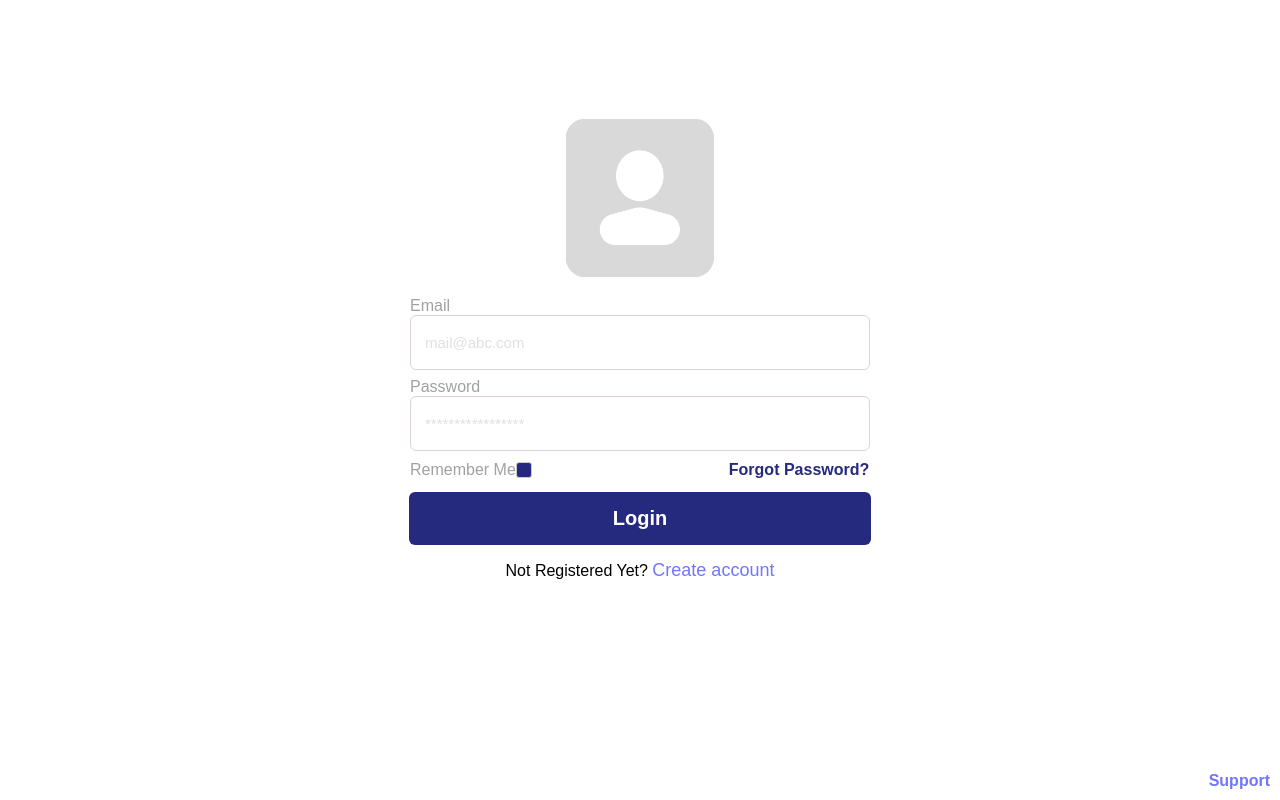
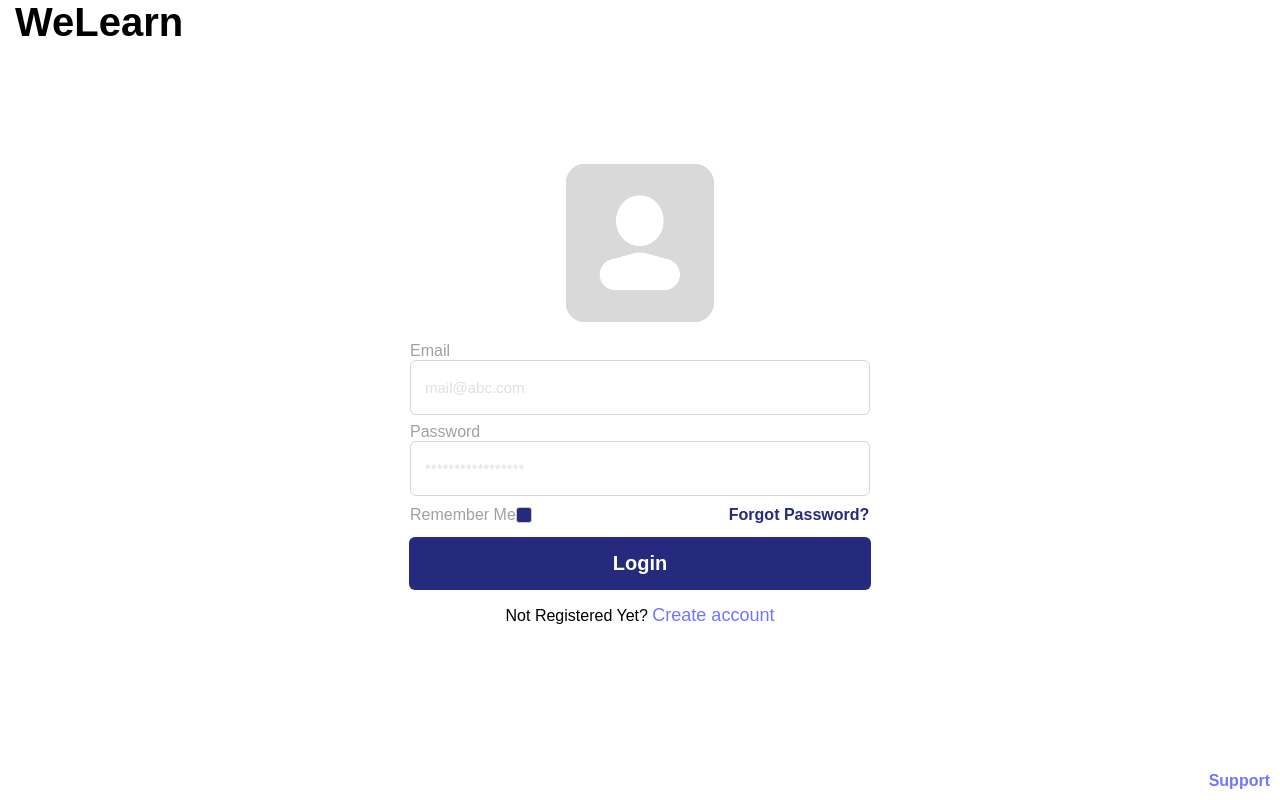
Before and after one commit to GachiKesha/WeLearn, a React (Create React App) app in the folder Frontend_WeLearn/: page / in a window 1280 px wide. Built offline with nearby package versions, Linux system fonts and the light colour scheme.

Commit message:
Update LoginPage.js

```diff
--- a/Frontend_WeLearn/src/components/pages/LoginPage.js
+++ b/Frontend_WeLearn/src/components/pages/LoginPage.js
@@ -43,8 +43,13 @@ function LoginPage() {
   };
 
   return (
-    <div>
-
+    <html lang="en">
+      <head>
+        <meta charSet="UTF-8" />
+        <title>WeLearn Login Page</title>
+      </head>
+      <body>
+        <Header />
         <div className="container1 flex">
           <img src={icon} alt="Icon" />
           <div className="page flex">
@@ -90,8 +95,8 @@ function LoginPage() {
           </div>
         </div>
         <Support />
-
-  </div>
+      </body>
+    </html>
   );
 }
 
```
